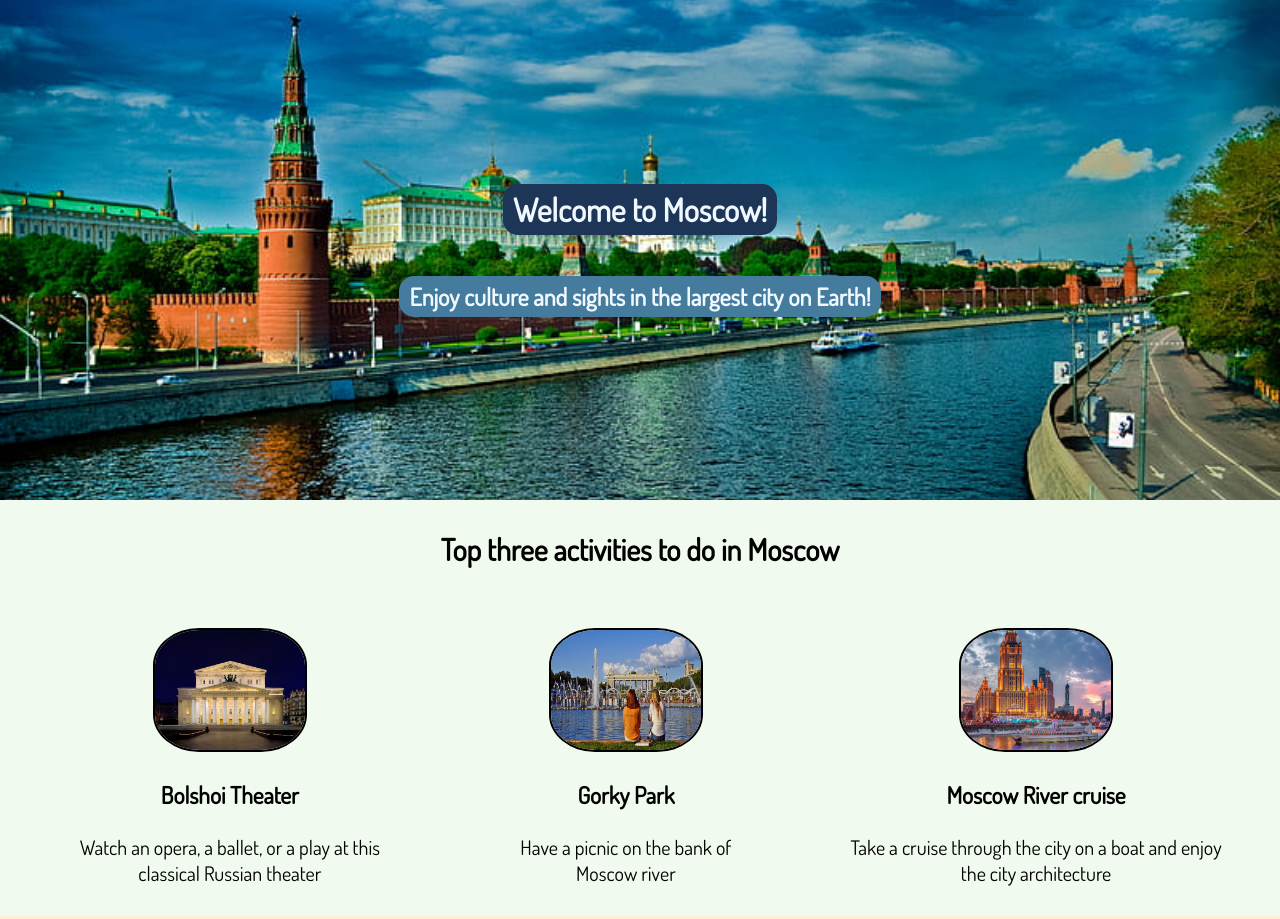
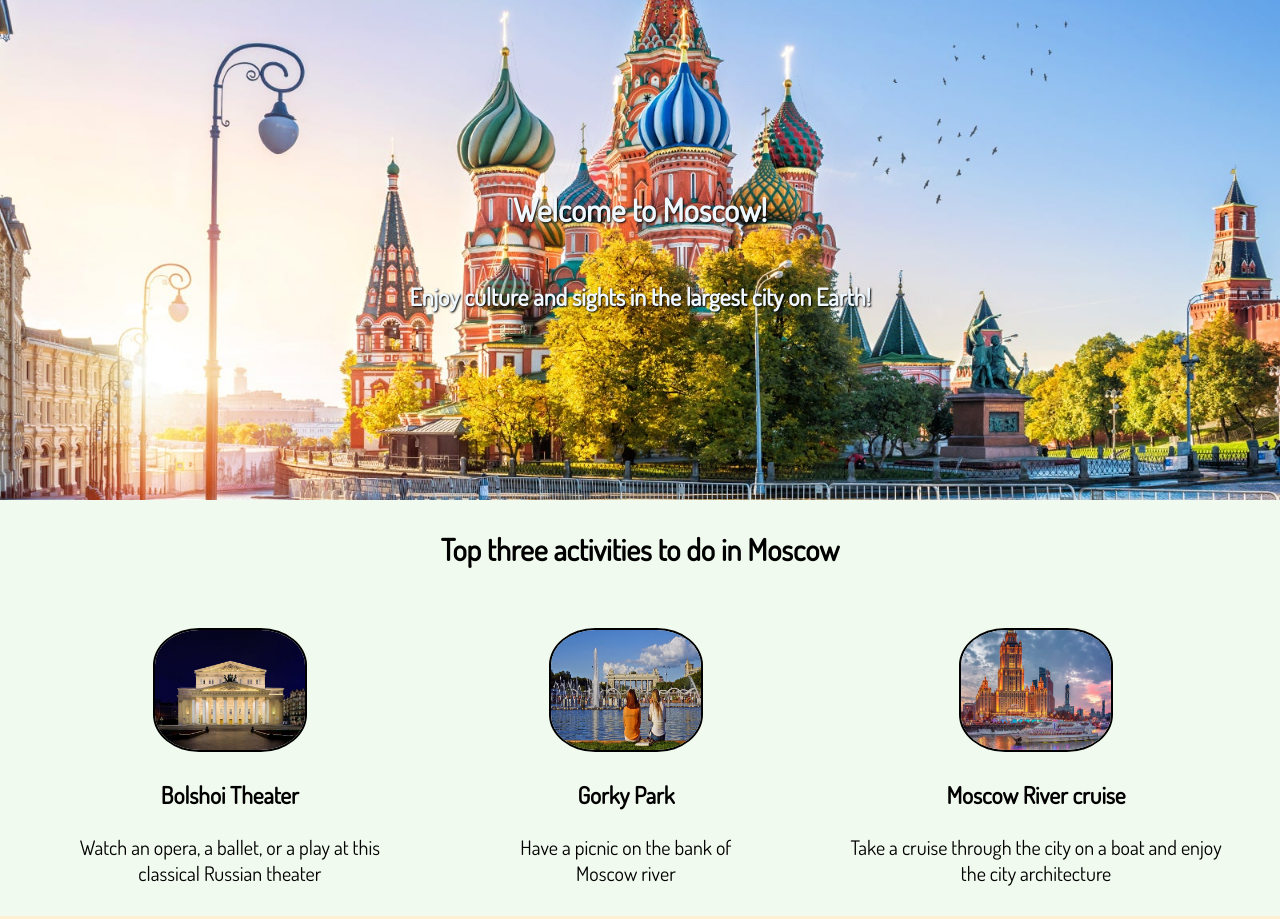
Before and after one commit to Fidelis0001/hometown-page, a plain HTML site: page index.html in a window 1280 px wide. Shown: the top 919 px of the page. Drawn offline with Linux system fonts and the light colour scheme.

Commit message:
change cover photo

```diff
--- a/styles.css
+++ b/styles.css
@@ -4,15 +4,12 @@ body {
   font-family: "Dosis", sans-serif;
 }
 
-h1 {
-  background-color: #1d3557;
+h1,
+h2 {
+  /* background-color: #457b9d; */
   padding: 5px 10px;
   border-radius: 15px;
-}
-h2 {
-  background-color: #457b9d;
-  padding: 5px 10px;
-  border-radius: 15px;
+  text-shadow: 1px 1px 2px black;
 }
 .img-act {
   width: 150px;
@@ -27,7 +24,7 @@ h2 {
   border-radius: 20px;
 }
 #header {
-  background-image: url("img/moscow.jpg");
+  background-image: url("img/msc.jpg");
   background-size: cover;
   background-position: 30%;
   height: 400px;
```
Also changed, not shown: img/msc.jpg (added).
